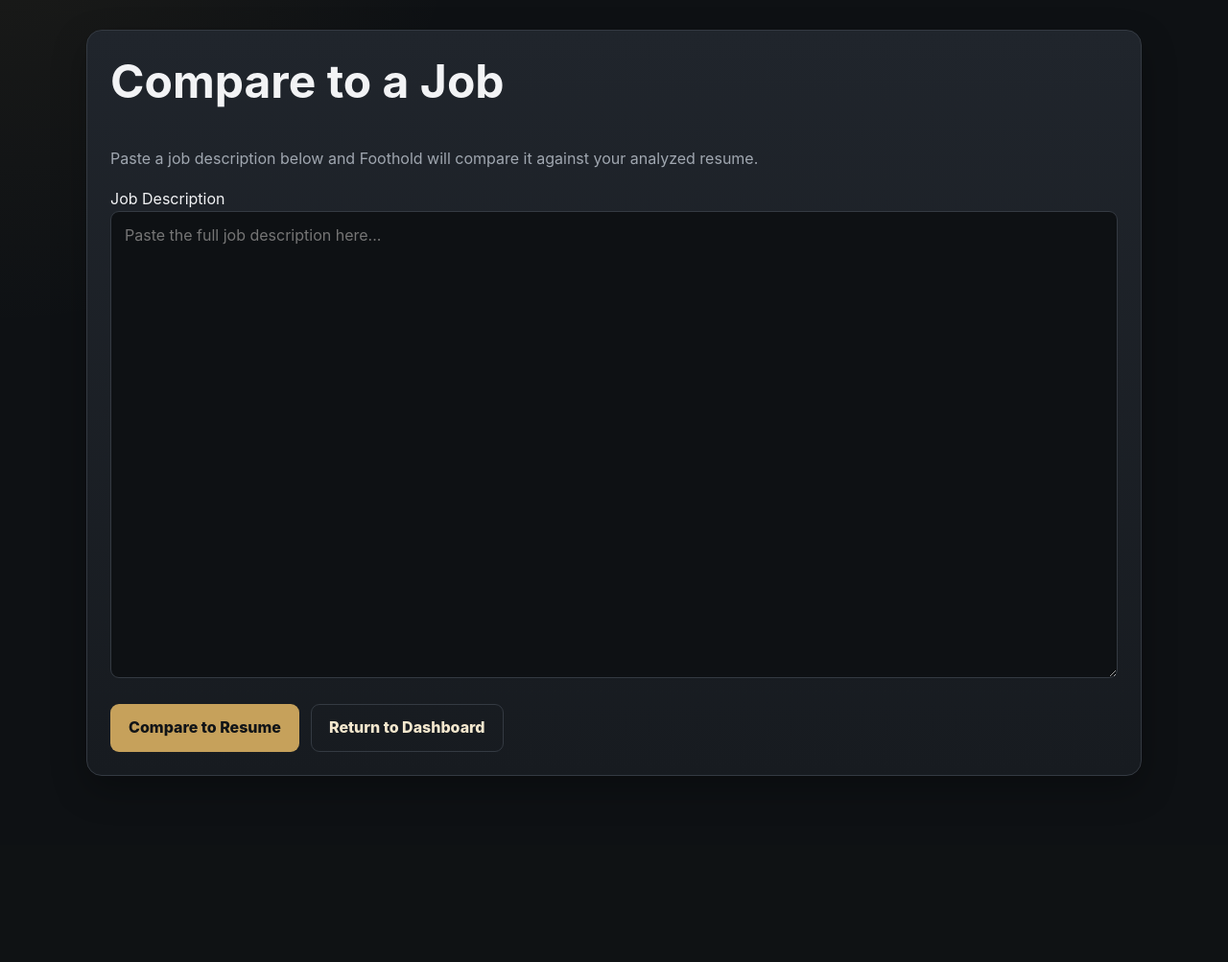
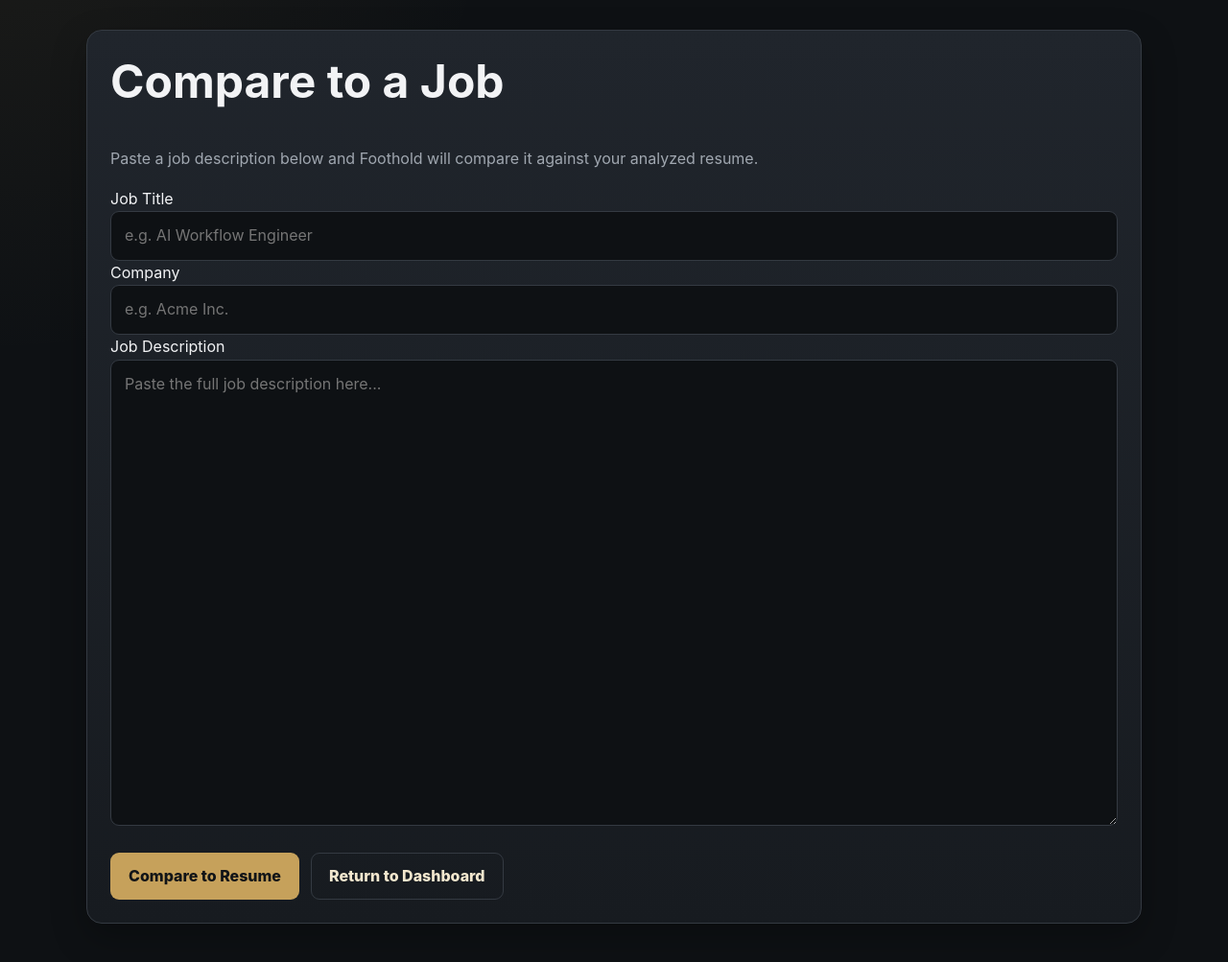
Before and after one commit to JamesLeonard-AI/Foothold, a FastAPI app: page /job-match in a window 1280 px wide. Shown: the part 149-1152 px from the top of the page at 96% size. Before the commit the page ends 958 px from the top, so only its background shows below. Run offline with FastAPI, Linux system fonts and the light colour scheme.

Commit message:
Persist job matches to database, add application status tracking

```diff
--- a/app/database/init_db.py
+++ b/app/database/init_db.py
@@ -1,6 +1,7 @@
-from Projects.foothold.app.database.database import Base, engine
+from app.database.database import Base, engine
 from app.models.job import Job
 from app.models.profile import Profile
+from app.models.resume_analysis import ResumeAnalysis
 
 
 print("Creating database tables...")
--- a/app/routes/job_match.py
+++ b/app/routes/job_match.py
@@ -4,6 +4,7 @@ from fastapi.templating import Jinja2Templates
 from sqlalchemy.orm import Session
 
 from app.database.session import get_db
+from app.models.job import Job
 from app.models.resume_analysis import ResumeAnalysis
 from app.services.job_evidence_service import evaluate_resume_evidence
 from app.services.job_match_score import calculate_job_match_score
@@ -30,6 +31,8 @@ async def job_match_page(request: Request):
 async def compare_job(
     request: Request,
     job_description: str = Form(...),
+    job_title: str = Form(""),
+    company_name: str = Form(""),
     db: Session = Depends(get_db),
 ):
     latest_analysis = (
@@ -44,6 +47,8 @@ async def compare_job(
             name="job_match.html",
             context={
                 "job_description": job_description,
+                "job_title": job_title,
+                "company_name": company_name,
                 "error": "No analyzed resume was found.",
             },
         )
@@ -127,6 +132,30 @@ async def compare_job(
         )
     ]
 
+    # Persist this match result so it shows up on the dashboard and
+    # can be tracked (applied / interested / rejected) over time.
+    match_reason_summary = (
+        f"{len(matched_capabilities)} matched, "
+        f"{len(partial_capabilities)} partial, "
+        f"{len(missing_capabilities)} missing capabilities. "
+        f"Experience: {evidence_result['experience_status']}. "
+        f"Education: {evidence_result['education_status']}."
+    )
+
+    saved_job = Job(
+        source="manual",
+        title=job_title.strip() if job_title.strip() else "Untitled Position",
+        company=company_name.strip() if company_name.strip() else "Unknown Company",
+        description=job_description,
+        match_score=match_score,
+        match_reason=match_reason_summary,
+        application_status="new",
+    )
+
+    db.add(saved_job)
+    db.commit()
+    db.refresh(saved_job)
+
     match_result = {
         "capabilities": job_requirements["capabilities"],
         "capability_results": evidence_result["capability_results"],
@@ -157,7 +186,10 @@ async def compare_job(
         name="job_match.html",
         context={
             "job_description": job_description,
+            "job_title": job_title,
+            "company_name": company_name,
             "match_result": match_result,
             "match_score": match_score,
+            "saved_job_id": saved_job.id,
         },
     )
--- /dev/null
+++ b/app/routes/jobs.py
@@ -0,0 +1,59 @@
+from fastapi import APIRouter, Depends, Form, HTTPException
+from fastapi.responses import RedirectResponse
+from sqlalchemy.orm import Session
+
+from app.database.session import get_db
+from app.models.job import Job
+
+
+router = APIRouter()
+
+VALID_STATUSES = {"new", "interested", "applied", "rejected"}
+
+
+@router.post("/jobs/{job_id}/status")
+async def update_job_status(
+    job_id: int,
+    status: str = Form(...),
+    db: Session = Depends(get_db),
+):
+    if status not in VALID_STATUSES:
+        raise HTTPException(
+            status_code=400,
+            detail=(
+                f"Invalid status '{status}'. "
+                f"Must be one of: {', '.join(sorted(VALID_STATUSES))}."
+            ),
+        )
+
+    job = db.query(Job).filter(Job.id == job_id).first()
+
+    if job is None:
+        raise HTTPException(status_code=404, detail="Job not found.")
+
+    job.application_status = status
+    db.commit()
+
+    return RedirectResponse(url="/", status_code=303)
+
+
+@router.get("/jobs/{job_id}")
+async def get_job(
+    job_id: int,
+    db: Session = Depends(get_db),
+):
+    job = db.query(Job).filter(Job.id == job_id).first()
+
+    if job is None:
+        raise HTTPException(status_code=404, detail="Job not found.")
+
+    return {
+        "id": job.id,
+        "title": job.title,
+        "company": job.company,
+        "location": job.location,
+        "match_score": job.match_score,
+        "match_reason": job.match_reason,
+        "application_status": job.application_status,
+        "date_found": job.date_found,
+    }
--- a/app/templates/job_match.html
+++ b/app/templates/job_match.html
@@ -55,6 +55,30 @@
             action="/job-match"
             method="post"
         >
+
+            <label for="job_title">
+                Job Title
+            </label>
+
+            <input
+                type="text"
+                id="job_title"
+                name="job_title"
+                placeholder="e.g. AI Workflow Engineer"
+                value="{{ job_title or '' }}"
+            >
+
+            <label for="company_name">
+                Company
+            </label>
+
+            <input
+                type="text"
+                id="company_name"
+                name="company_name"
+                placeholder="e.g. Acme Inc."
+                value="{{ company_name or '' }}"
+            >
 
             <label for="job_description">
                 Job Description
--- a/main.py
+++ b/main.py
@@ -8,12 +8,14 @@ from app.models.job import Job
 from app.routes.analysis import router as analysis_router
 from app.routes.upload import router as upload_router
 from app.routes.job_match import router as job_match_router
+from app.routes.jobs import router as jobs_router
 
 app = FastAPI()
 
 app.include_router(upload_router)
 app.include_router(analysis_router)
 app.include_router(job_match_router)
+app.include_router(jobs_router)
 
 app.mount(
     "/static",
```
Also changed, not shown: app/static/style.css (+62 -0 lines), app/templates/home.html (+23 -0 lines).
